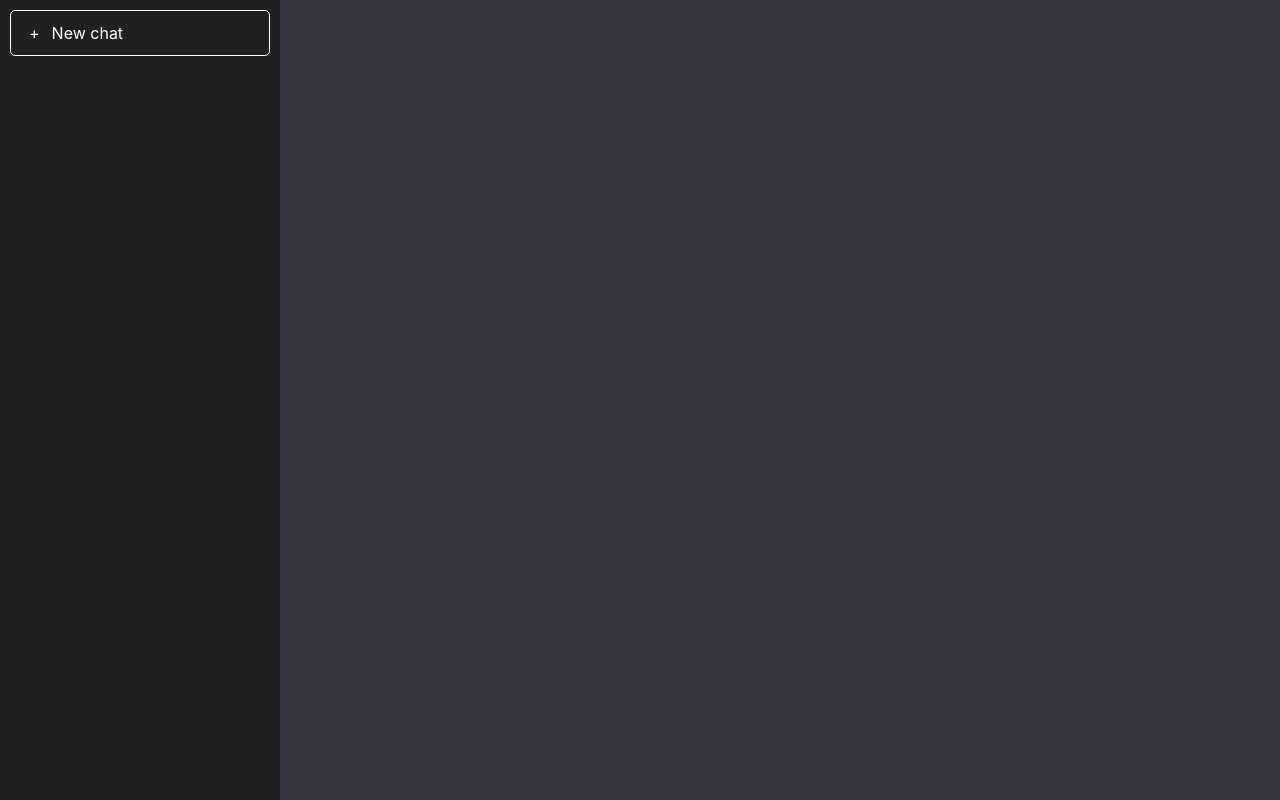
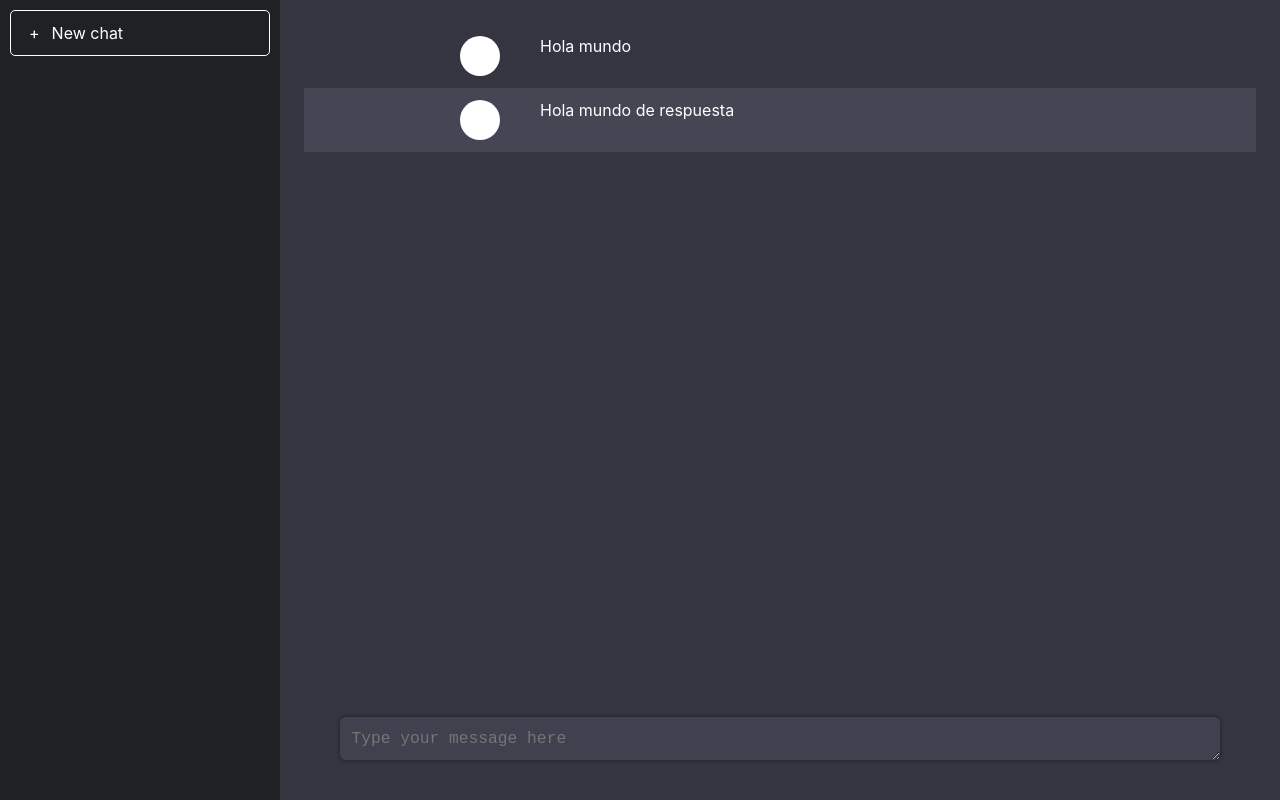
Before and after one commit to jmibarra/chatgpt-clone, a React (Create React App) app in the folder client/: page / in a window 1280 px wide. Built offline with nearby package versions, Linux system fonts and the light colour scheme.

Commit message:
Se termina la version inicial de la interfaz de usuario y pruebo de generar los css desde 0

```diff
--- a/client/src/App.css
+++ b/client/src/App.css
@@ -16,6 +16,7 @@
 .chatbox{
     flex: 1;
     background-color: #343541;
+    position: relative;
 }
 
 .side-menu-button{
@@ -35,6 +36,58 @@
     padding-right: 12px;
 }
 
+.chat-input-holder {
+    padding: 24px;
+    position: absolute;
+    bottom: 0;
+    left: 0; right: 0;
+
+}
+
+.chat-input-textarea {
+    background-color: #40414f;
+    width: 90%;
+    padding: 12px;
+    border-radius: 6px;
+    border: none;
+    margin: 12px;
+    font-size: 1.25em;
+    outline: none;
+    box-shadow: 0 0 4px 0 rgba(0, 0, 0, 0.5);
+    color: white;
+}
+
+.chat-log{
+    padding: 24px;
+    text-align: left;
+}
+
+.chat-message.chatgpt{
+    background-color: #444654;
+}
+
+.chat-message-center{
+    max-width: 640px;
+    margin-left: auto;
+    margin-right: auto;
+    display: flex;
+    padding: 12px;
+    padding-left: 40px;
+    padding-right: 40px;
+
+}
+
+.avatar{
+    background: white;
+    border-radius: 50%;
+    width: 40px;
+    height: 40px;
+}
+
+.message{
+    padding-left: 40px;
+    padding-right: 40px;
+}
 
 .App-logo {
   height: 40vmin;
@@ -48,7 +101,6 @@
 }
 
 .App-header {
-
   min-height: 100vh;
   display: flex;
   flex-direction: column;
--- a/client/src/App.js
+++ b/client/src/App.js
@@ -8,7 +8,31 @@
             <div className="side-menu-button"> <span>+</span>New chat</div>
         </aside>
         <section className="chatbox">
+            <div className="chat-log">
+                <div className="chat-message">
+                    <div className="chat-message-center">
+                        <div className="avatar">
 
+                        </div>
+                        <div className="message">
+                            Hola mundo
+                        </div>
+                    </div>
+                </div>
+                <div className="chat-message chatgpt">
+                    <div className="chat-message-center">
+                        <div className="avatar">
+
+                        </div>
+                        <div className="message">
+                            Hola mundo de respuesta
+                        </div>
+                    </div>
+                </div>
+            </div>
+            <div className="chat-input-holder">
+                <textarea rows="1" className="chat-input-textarea" placeholder="Type your message here"></textarea>
+            </div>
         </section>
     </div>
   );
```
